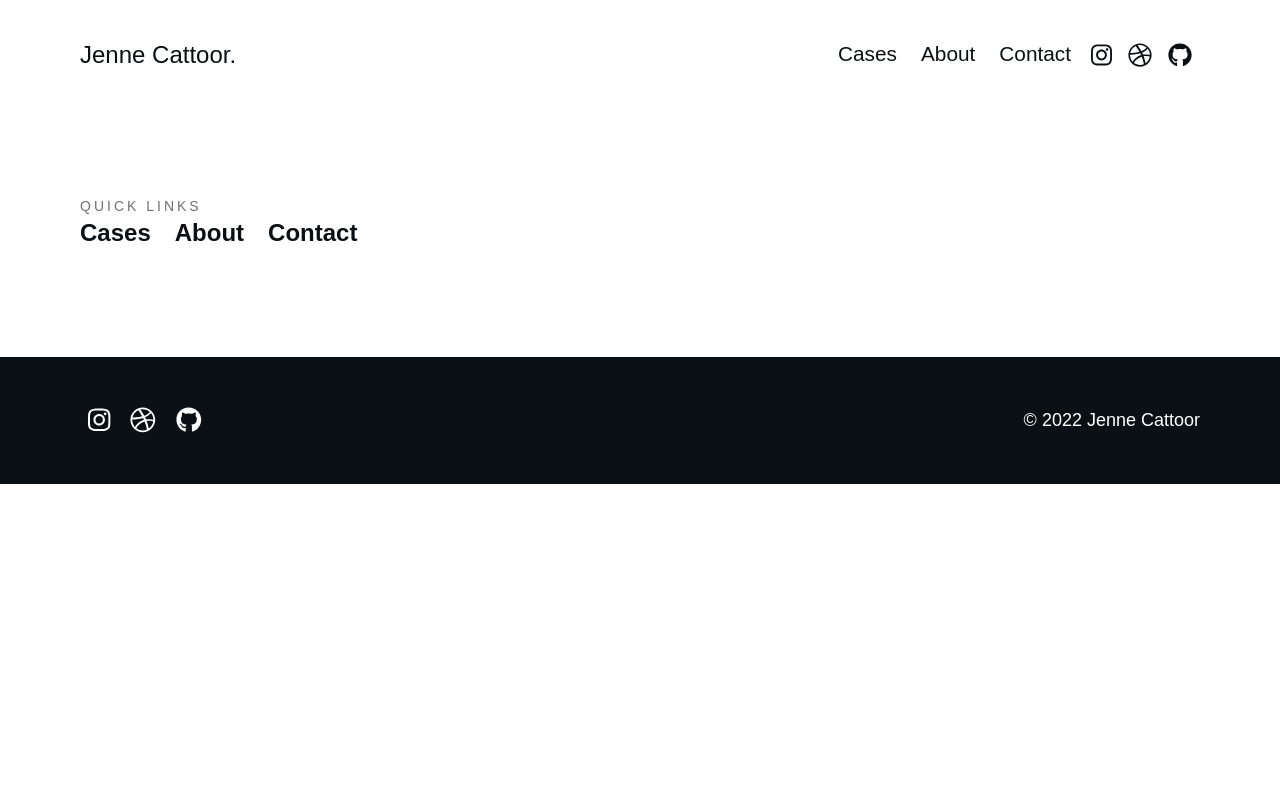
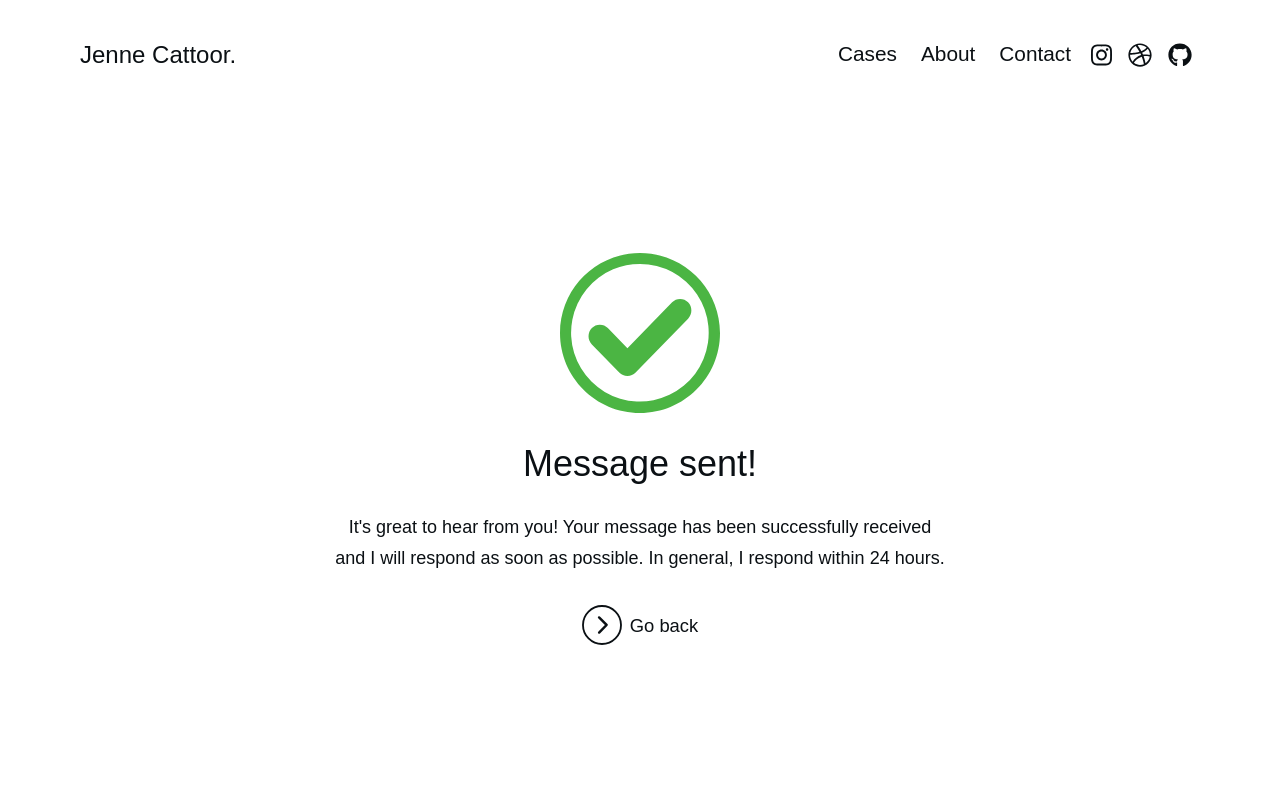
Before and after one commit to Jenneeee/personal-website, a Gatsby site: page /success in a window 1280 px wide. Before the commit this address had no page. Shown: the top 800 px of the page. Built offline with nearby package versions, Linux system fonts and the light colour scheme; Gatsby itself is replaced by a stand-in of ours; a web font is replaced by a local one.

Commit message:
Added the confirmation page when user submits Contact form. Changed description of website #1 #2

```diff
--- a/gatsby-config.js
+++ b/gatsby-config.js
@@ -17,9 +17,9 @@ module.exports = {
   ],
   siteMetadata: {
     title: `Jenne Cattoor`,
-    description: `Hi i'm Jenne. A UI/UX designer and front-end developer. I sometimes make websites`,
+    description: `The portfolio of Jenne Cattoor, a multidisciplinary designer and front-end developer based in Belgium. Creating digital experiences and visual identities.`,
     author: `Jenne Cattoor`,
-    keywords: `jenne cattoor, designer, developer, freelance, ui ux, front-end developer, portfolio`,
+    keywords: `jenne cattoor, portfolio, designer, developer, freelance, ui, ux, front-end developer, digital experiences, visual identities`,
     url: "https://www.jennecattoor.com",
   },
 }
--- /dev/null
+++ b/src/icons/check.jsx
@@ -0,0 +1,10 @@
+import * as React from "react"
+
+export default function Check() {
+  return (
+    <svg className="icon-success" data-name="Layer 1" xmlns="http://www.w3.org/2000/svg" viewBox="0 0 980 980">
+        <path className="icon-success--path" d="M794.5,312a67.93765,67.93765,0,0,0-97.8,0L423,592.9,303,469.7a67.93766,67.93766,0,0,0-97.8,0c-27,27.7-27,72.6,0,100.4l167.7,172a71.099,71.099,0,0,0,100.4-.1l321.3-329.7C821.5,384.7,821.5,339.7,794.5,312Z" transform="translate(-10 -10)"/>
+        <path className="icon-success--path" d="M500,77a421.3961,421.3961,0,1,1-164.6,33.2A420.93057,420.93057,0,0,1,500,77m0-67C229.4,10,10,229.4,10,500S229.4,990,500,990,990,770.6,990,500,770.6,10,500,10Z" transform="translate(-10 -10)"/>
+    </svg>
+  )
+}
--- a/src/pages/contact.js
+++ b/src/pages/contact.js
@@ -21,7 +21,6 @@ export default function Contact() {
               <label className="form-label">
                 <input className="form-input" type="text" placeholder=" " name="name" required />
                 <span className="form-span">Your name</span>
-                <span className="form-error">This is an error message</span>
               </label>
             </div>
             <div>
@@ -51,7 +50,7 @@ export default function Contact() {
           <h4 className="contact-type">Social media</h4>
           <p><a href="https://www.instagram.com/jennecattoor" target="_blank" rel="noreferrer">Instagram</a></p>
           <p><a href="https://dribbble.com/Cattoor" target="_blank" rel="noreferrer">Dribbble</a></p>
-          <p><a href="https://www.instagram.com/jennecattoor" target="_blank" rel="noreferrer">LinkedIn</a></p>
+          <p><a href="https://www.linkedin.com/in/jennecattoor" target="_blank" rel="noreferrer">LinkedIn</a></p>
           <p><a href="https://github.com/Jenneeee" target="_blank" rel="noreferrer">GitHub</a></p>
         </div>
       </div>
--- a/src/pages/index.js
+++ b/src/pages/index.js
@@ -31,7 +31,7 @@ export default function Cases() {
   const projects = data.allProjectsJson.edges;
   return (
   <div>
-    <Seo title="Cases" />
+    <Seo title="Multidisciplinary designer and front-end developer" />
     <Header />
     <div className="homeWrapper">
       <div className="home-intro">
--- /dev/null
+++ b/src/pages/success.js
@@ -0,0 +1,25 @@
+import React from "react"
+import { Link } from 'gatsby'
+import Seo from "../components/seo"
+import Header from '../components/header'
+import Check from '../icons/check'
+import Arrow from '../icons/arrow'
+import Links from '../components/links'
+import Footer from '../components/footer'
+import '../styles/pages/success.scss'
+
+export default function Success() {
+  return (
+  <div>
+    <Seo title="Contact" />
+    <Header />
+    <div className="success-wrapper">
+      <Check />
+      <h2>Message sent!</h2>
+      <p>It's great to hear from you! Your message has been successfully received and I will respond as soon as possible. In general, I respond within 24 hours.</p>
+      <Link className="button success-button" to="/contact"><div className="button-arrow"><Arrow /></div><span className="button-text">Go back</span></Link>
+    </div>
+    <Links />
+    <Footer />
+  </div>)
+}
--- /dev/null
+++ b/src/styles/pages/success.scss
@@ -0,0 +1,22 @@
+.success-wrapper {
+  padding: var(--spacerMobile);;
+  margin: 8rem auto;
+  text-align: center;
+  max-width: 40rem;
+}
+
+.icon-success {
+  fill: #4BB543;
+  max-width: 10rem;
+}
+
+.success-button {
+  margin-top: 2rem;
+}
+
+@media only screen and (min-width: 1024px) {
+
+  .success-wrapper {
+    margin: 10rem auto;
+  }
+}
```
